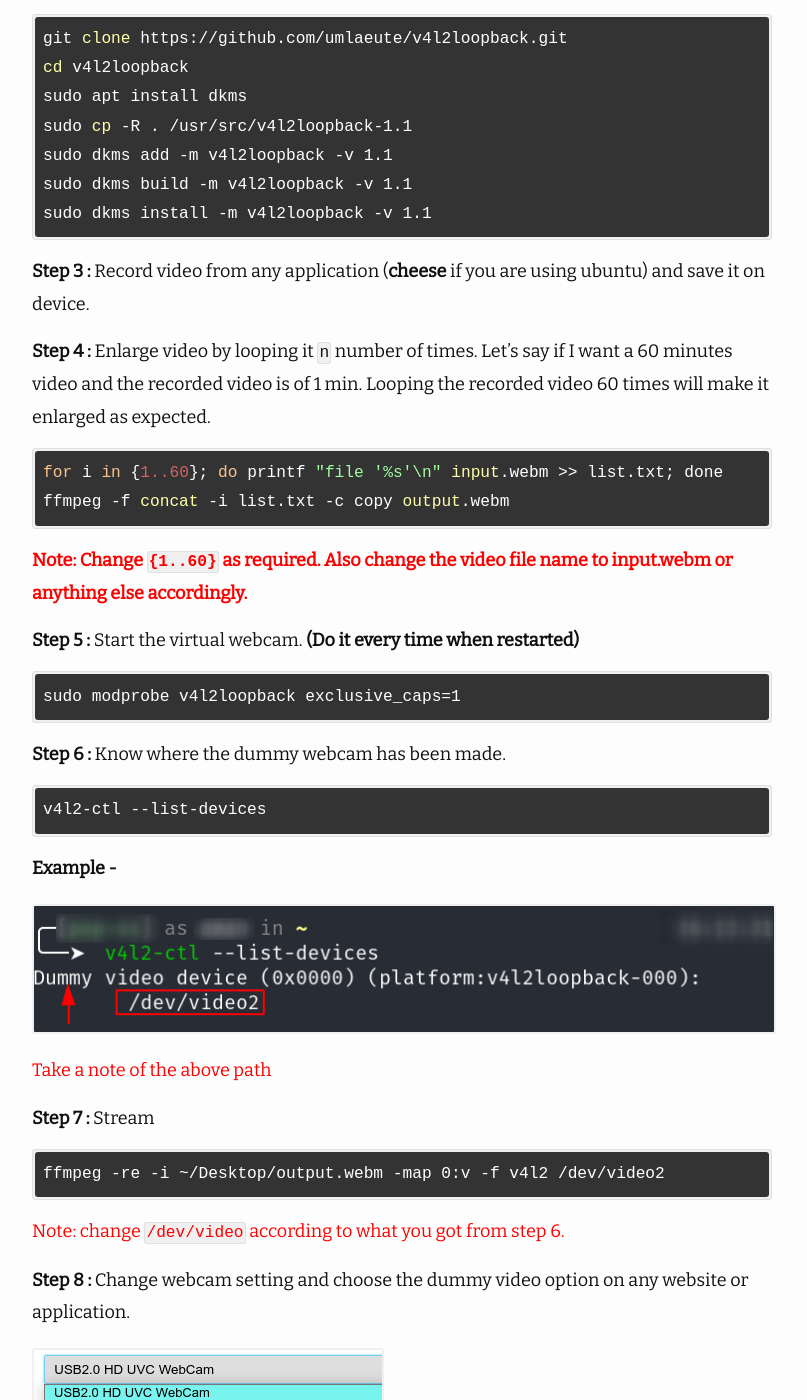
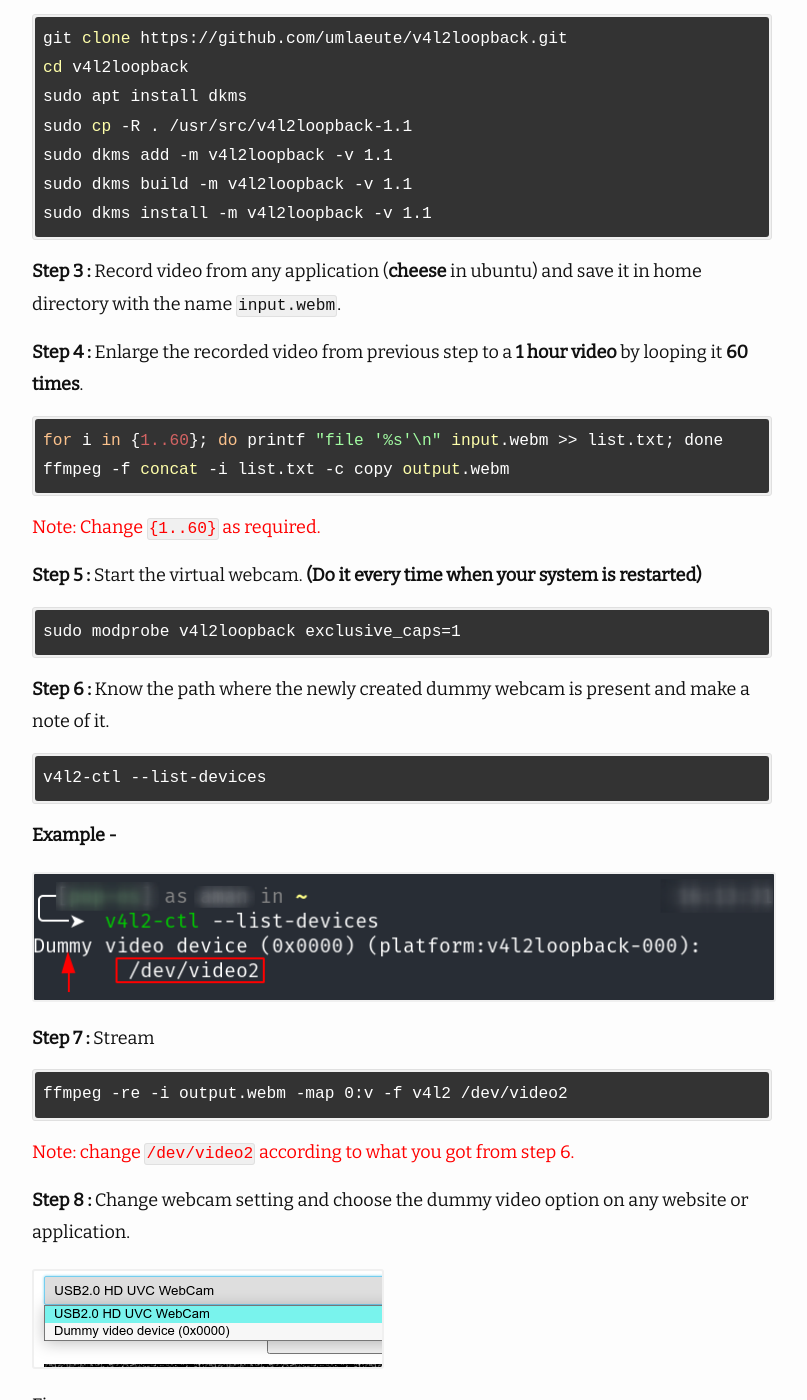
Before and after one commit to aman-roy/til, a Jekyll site: the page built from _posts/2021-03-20-dummy-webcam.md, in a window 1280 px wide and 1400 px high, scrolled down 795 px. Shown: the whole window, without its empty margins (238-1045 px from the left). Built offline with Jekyll 4.4.1, drawn with Linux system fonts in a browser that asks for light colours; nearby versions of some CDN libraries; some of the changed text lies outside the part shown.

Commit message:
Dummy website post updated

````diff
--- a/_posts/2021-03-20-dummy-webcam.md
+++ b/_posts/2021-03-20-dummy-webcam.md
@@ -23,7 +23,7 @@ make
 sudo make install
 ```
 
-**<span style="color: red;">(Optional step: Only if step 2 fails)</span>**
+**<span style="color: red;">(Optional step: Only if above command fails)</span>**
 ```shell
 git clone https://github.com/umlaeute/v4l2loopback.git
 cd v4l2loopback
@@ -34,21 +34,21 @@ sudo dkms build -m v4l2loopback -v 1.1
 sudo dkms install -m v4l2loopback -v 1.1
 ```
 
-**Step 3 :** Record video from any application (**cheese** if you are using ubuntu) and save it on device.
+**Step 3 :** Record video from any application (**cheese** in ubuntu) and save it in home directory with the name `input.webm`.
 
-**Step 4 :** Enlarge video by looping it `n` number of times. Let's say if I want a 60 minutes video and the recorded video is of 1 min. Looping the recorded video 60 times will make it enlarged as expected.
+**Step 4 :** Enlarge the recorded video from previous step to a **1 hour video** by looping it **60 times**.
 ```shell
 for i in {1..60}; do printf "file '%s'\n" input.webm >> list.txt; done
 ffmpeg -f concat -i list.txt -c copy output.webm
 ```
-**<span style="color: red;">Note: Change `{1..60}` as required. Also change the video file name to input.webm or anything else accordingly.</span>**
+<span style="color: red;">Note: Change `{1..60}` as required.</span>
 
-**Step 5 :** Start the virtual webcam. **(Do it every time when restarted)**
+**Step 5 :** Start the virtual webcam. **(Do it every time when your system is restarted)**
 ```shell
 sudo modprobe v4l2loopback exclusive_caps=1
 ```
 
-**Step 6 :** Know where the dummy webcam has been made.
+**Step 6 :** Know the path where the newly created dummy webcam is present and make a note of it.
 ```shell
 v4l2-ctl --list-devices
 ```
@@ -56,13 +56,11 @@ v4l2-ctl --list-devices
 
 ![v4l2-ctl --list-devices output](/assets/images/Dummy_video/list_device.png)
 
-<span style="color: red;">Take a note of the above path </span>
-
 **Step 7 :** Stream
 ```shell
-ffmpeg -re -i ~/Desktop/output.webm -map 0:v -f v4l2 /dev/video2
+ffmpeg -re -i output.webm -map 0:v -f v4l2 /dev/video2
 ```
-<span style="color: red;">Note: change `/dev/video` according to what you got from step 6.</span>
+<span style="color: red;">Note: change `/dev/video2` according to what you got from step 6.</span>
 
 
 **Step 8 :** Change webcam setting and choose the dummy video option on any website or application.
@@ -71,4 +69,12 @@ ffmpeg -re -i ~/Desktop/output.webm -map 0:v -f v4l2 /dev/video2
 
 
 
-Finish!
+Fin.
+
+---
+
+#### **References**
+
+<https://video.stackexchange.com/a/12906 />
+
+<https://stackoverflow.com/a/46438765 />
````
Also changed, not shown: other parts of _posts/2021-03-20-dummy-webcam.md (+2 -2 lines).
